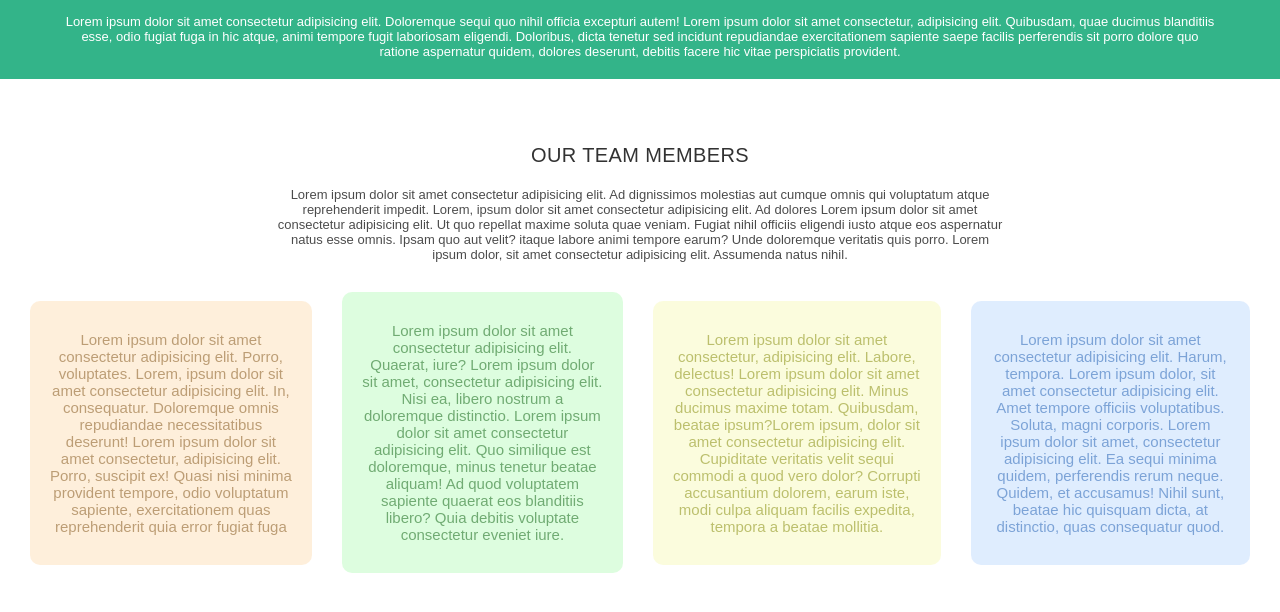
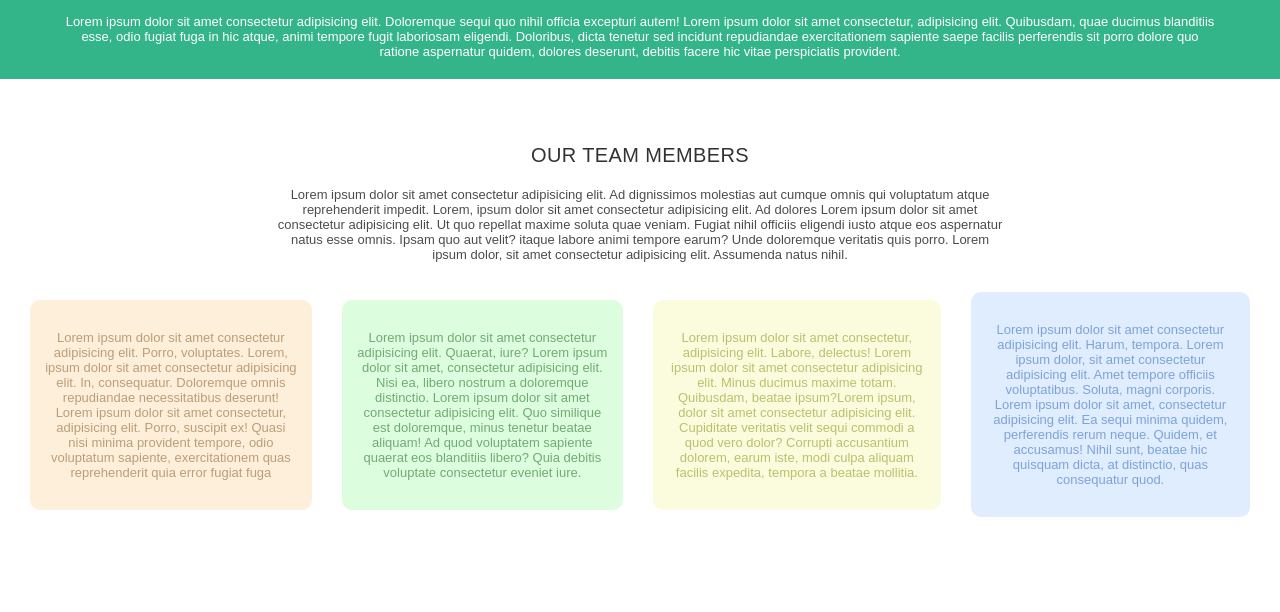
Before and after one commit to 06ajeesh/luminar-28-11-2024, a plain HTML site: page index.html in a window 1280 px wide. Shown: the part 624-1236 px from the top of the page. After the commit the page ends 1186 px from the top, so only its background shows below. Drawn offline with Linux system fonts and the light colour scheme.

Commit message:
Update style.css

```diff
--- a/style.css
+++ b/style.css
@@ -132,11 +132,11 @@ nav a:hover{
     gap: 30px;
 }
 .box div {
-    padding: 30px 20px;
+    padding: 30px 15px;
     border-radius: 10px;
     font-weight: 300;
     opacity: 0.7;
-    font-size: 15px;
+    font-size: 13px;
     text-align: center;
     word-wrap: break-word;
     overflow-wrap: break-word;
```
